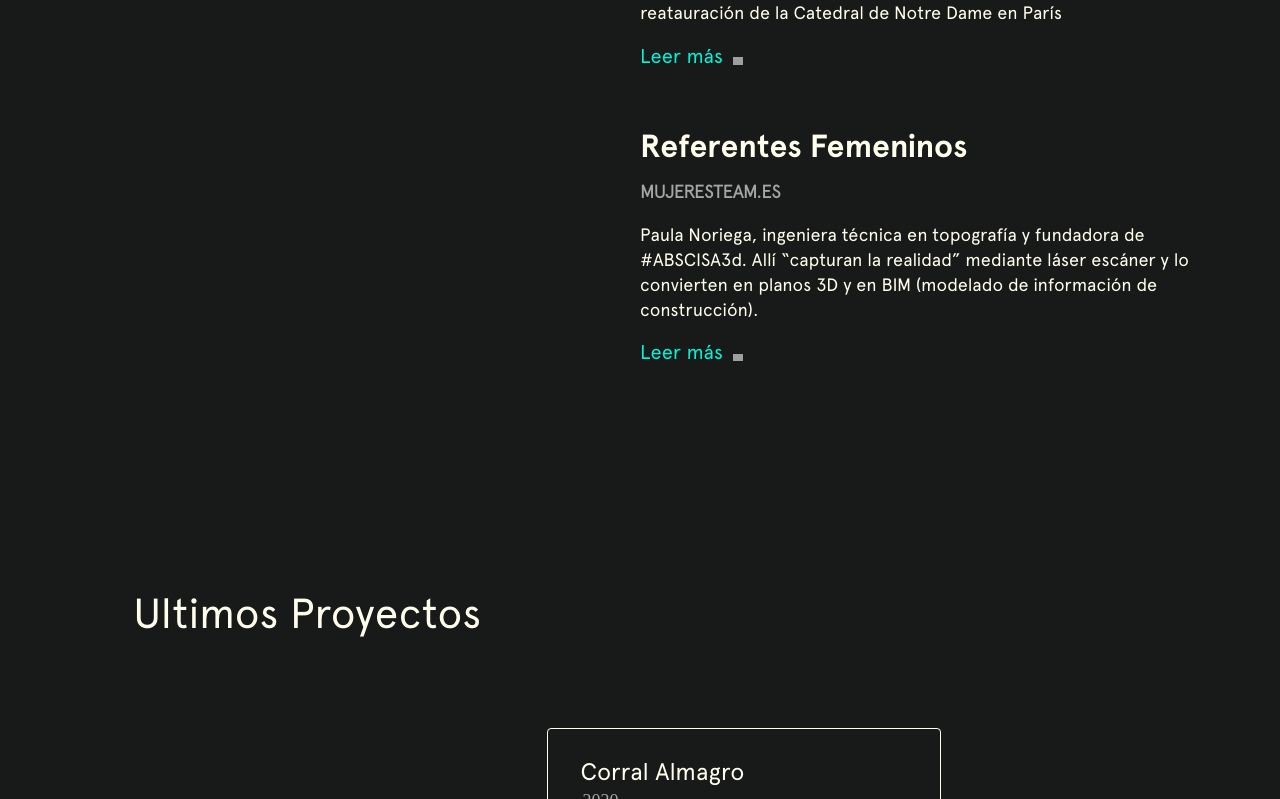
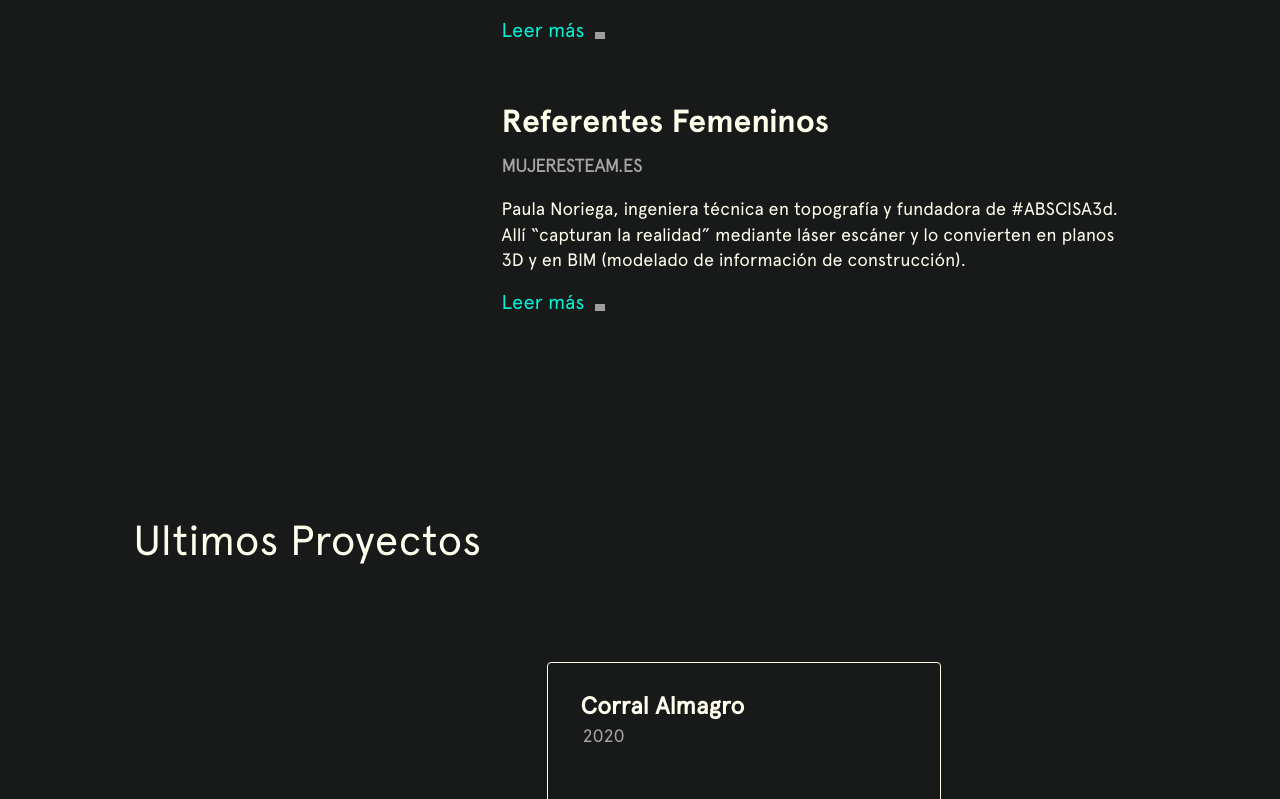
Before and after one commit to fermarinsanchez/abscisa3DNext, a Next.js app: page / in a window 1280 px wide. Shown: the part 1581-2380 px from the top of the page. Built offline with nearby package versions, Linux system fonts and the light colour scheme; grey boxes are pictures that could not be loaded.

Commit message:
Pagina de proyectos Desktop

```diff
--- a/components/Footer/Footer.js
+++ b/components/Footer/Footer.js
@@ -34,7 +34,7 @@ const Footer = () => {
                         </div>
                     </div>
                     <div className={style.container_siguenos}>
-                        <h5>SÍGUENOS</h5>
+                        <h5>Síguenos</h5>
                         <a href="https://www.linkedin.com/company/abscisa3d" target="_blank" rel="noreferrer"><p>Linkedin</p></a>
                         <a href='https://www.instagram.com/abscisa3d/' target="_blank" rel="noreferrer"><p>Instagram</p></a>
                         <a href="https://www.youtube.com/channel/UCbOQEkKfbAdPLOaACHXAhQg" target="_blank" rel="noreferrer"><p>Youtube</p></a>
--- a/components/MiniProjects/MiniProjects.js
+++ b/components/MiniProjects/MiniProjects.js
@@ -16,13 +16,13 @@ const MiniProjects = (props) => {
         <>
             <InView >
                     <Link href={'/projects/[id]'} as={`/projects/${props.id}`} passHref>
-                        <div className={inView ? style.enterCard : style.exitCard}
+                        <div className={[inView ? style.enterCard : style.exitCard]}
                             ref={ref}>
                             <div className={style.card_project} key={props.id}>
                                 <h5 className={style.card_project_title}>{props.name}</h5>
                                 <p className={style.card_project_year}>{props.year}</p>
                                 <div className={style.containerImageProject}>
-                                    <img src={`${props.img}`} alt={`${props.alt}`} className={style.cardImage} />
+                                    <img src={`${props.img}`} alt={`${props.alt}`} className={style.projImage} />
                                 </div>
                             </div>
                         </div>
--- a/pages/index.js
+++ b/pages/index.js
@@ -119,7 +119,7 @@ const Home = ({ projects, news }) => {
               <p className={style.leerMas}>Leer más<span><img className={style.chevronRight} src='https://res.cloudinary.com/dci5hxl4x/image/upload/v1639833154/chevron_right_u28er2.svg' alt='chevron right #abscisa3d'/></span></p>
               </a>
             </div>
-            <div className={style.container_testimonial}>
+            <div className={style.container_testimonial_last}>
               <h4>{news[2].title}</h4>
               <h6 className={style.subTitleTestimonial}>{news[2].font}</h6>
               <p>{news[2].text}</p>
@@ -221,7 +221,9 @@ const Home = ({ projects, news }) => {
               </div>
             </InView>
           </div>
-          <h3 id='equipo'm className={style.teamHeader}>Equipo</h3>
+          </div>
+          <div className={style.container_equipo}>
+          <h3 id='equipo' className={style.teamHeader}>Equipo</h3>
           <div
             className={[style.equipo_cards, inView && style.growAnimation].join(" ")}
             style={{ opacity: inView ? 1 : 0 }}>
--- a/pages/news.js
+++ b/pages/news.js
@@ -37,8 +37,8 @@ export default function news() {
                                     <div className={style.newsCard}>
                                         <a href={elem.link} target="_blank" style={{ textDecoration: 'none' }}>
                                             <div className={style.container_testimonial}>
-                                                <h3>{elem.title}</h3>
-                                                <h4>{elem.font}</h4>
+                                                <h4>{elem.title}</h4>
+                                                <h6>{elem.font}</h6>
                                                 <p>{elem.text}</p>
                                                 <a href={elem.link} target='_blank' className={style.newsAnchor} style={{ textDecoration: 'none' }}>
                                                     <p className={style.leerMas}>Leer más<span><img className={style.chevronRight} src='https://res.cloudinary.com/dci5hxl4x/image/upload/v1639833154/chevron_right_u28er2.svg' alt='chevron right #abscisa3d' /></span></p>
--- a/pages/projects/[id].js
+++ b/pages/projects/[id].js
@@ -1,7 +1,6 @@
 import { data } from '../../json_projects/data'
 import { useState, useEffect } from 'react';
 import SimpleReactLightbox, { SRLWrapper } from 'simple-react-lightbox'
-import Link from 'next/link'
 import style from '../../styles/ProjectPage.module.css'
 import { useInView, InView } from 'react-intersection-observer';
 import HeaderLogo from '../../components/HeaderLogo/HeaderLogo';
@@ -50,9 +49,9 @@ const ProjectPage = ({ project }) => {
                 <HeaderLogo/>
                 <div className={style.projectHeader}>
                     <div className={style.containerTopHeader}>
-                    <h5 className={style.topHeader} style={{ transform: `translateY(${offset * -0.5}px)` }}>
+                    <h1 className={style.topHeader} style={{ transform: `translateY(${offset * -0.5}px)` }}>
                         {project.name}
-                    </h5>
+                    </h1>
                     </div>
                     <div className={style.imgDest}>
                         <img src={project.imgDest} alt={project.alt} className={style.imgDestView} style={{ transform: `translateY(${offset * -0.1}px)` }} />
--- a/styles/Home.module.css
+++ b/styles/Home.module.css
@@ -66,6 +66,7 @@
   font-weight: 400;
   margin: 8px 25px 12px 36px;
   line-height: normal;
+  overflow: hidden;
   animation: fadeUpInH2 1s ease-in;
 }
 
@@ -128,7 +129,7 @@
 }
 
 .container_mas_noticias {
-  margin: 45px 0 49px 0;
+  margin: -20px 0 56px 0;
   display: flex;
   justify-content: center;
   align-items: center;
@@ -153,6 +154,35 @@
 
 .container_testimonial {
   margin-bottom: 56px;
+}
+
+.container_testimonial_last {
+  margin-bottom: 48px;
+}
+
+.container_testimonial_last h4 {
+  text-align: left;
+  font-family: "Apercu Bold";
+  color: var(--white);
+  margin-bottom: 8px;
+  font-weight: 600;
+}
+
+.container_testimonial_last h6 {
+  text-align: left;
+  text-transform: uppercase;
+  color: #A5A5A5;
+  font-family: "Apercu Light";
+  margin-top: 0px;
+  line-height: 12px;
+  margin-top: 16px;
+  margin-bottom: 24px;
+}
+
+.container_testimonial_last p {
+  text-align: left;
+  color: var(--white);
+  margin-top: 0px;
 }
 
 .container_testimonial h4 {
@@ -201,8 +231,9 @@
   animation-timing-function: ease-in-out;
 }
 
-.container_last_projects_text > h3 {
+.container_last_projects_text>h3 {
   margin: 50px 36px 0px 36px;
+  padding-bottom: 6px;
   text-align: left;
   font-weight: 400;
   color: var(--white);
@@ -267,14 +298,12 @@
 
 .card_project_title {
   margin: 0 20px 0px 0;
-  font-weight: normal;
   font-size: 24px;
   color: var(--white);
 }
 
 .card_project_year {
   margin: 0px 177px 73px 2px;
-  font-family: 'Oswald';
   font-size: 18px;
   color: #a5a5a5;
 }
@@ -317,7 +346,7 @@
 }
 
 .container_mas_proyectos {
-  margin: 45px 0 49px 0;
+  margin: 40px 0 49px 0;
   display: flex;
   justify-content: center;
   align-items: center;
@@ -361,6 +390,19 @@
   left: 66px;
 }
 
+.container_equipo {
+  padding-top: 32px;
+  padding-bottom: 72px;
+  margin-left: -8px;
+  margin-right: -8px;
+}
+
+.container_equipo>h3 {
+  margin: 0 36px 16px 44px;
+  color: #fffeed;
+  font-weight: 400;
+}
+
 .container_sobre_nosotros {
   background-color: #232323;
   padding-top: 32px;
@@ -371,7 +413,6 @@
 
 .container_sobre_nosotros>h3 {
   margin: 0 36px 16px 44px;
-  font-size: 30px;
   color: #fffeed;
   font-weight: 400;
 }
@@ -382,7 +423,6 @@
 
 .sobre_nosotros_text_1 {
   margin: 0px 36px 16px 44px;
-  font-size: 16px;
   font-weight: normal;
   font-stretch: normal;
   font-style: normal;
@@ -394,8 +434,7 @@
 }
 
 .sobre_nosotros_text_2 {
-  margin: 0px 36px 140px 44px;
-  font-size: 16px;
+  margin: 0px 36px 70px 44px;
   font-weight: normal;
   font-stretch: normal;
   font-style: normal;
@@ -468,13 +507,11 @@
 @keyframes fadeUpInH2 {
   from {
     opacity: 0;
-    font-size: 30px;
-    margin-right: 200px
   }
 
   to {
     opacity: 1;
-    font-size: 42px;
+
   }
 }
 
@@ -538,6 +575,10 @@
     margin-left: 30px;
   }
 
+  .headers_mobile>h1 {
+    font-size: 31px;
+  }
+
   .wrapper_testimonials {
     margin: 72px 34px 30px 30px;
   }
@@ -558,7 +599,7 @@
     margin: 0 auto;
   }
 
-  .container_sobre_nosotros>h5 {
+  .container_sobre_nosotros>h3 {
     margin-left: 44px;
   }
 
@@ -621,6 +662,14 @@
     margin-top: 5px;
   }
 
+  .container_sobre_nosotros>h3 {
+    font-size: 42px;
+  }
+
+  .container_sobre_nosotros>p {
+    font-size: 18px;
+  }
+
   .container_our_services {
     margin: 0 auto;
   }
@@ -669,6 +718,7 @@
   }
 
   .leftBlock {
+    display: block;
     width: 13vw;
     height: 100%;
     background-color: #181919;
@@ -725,6 +775,7 @@
   }
 
   .leftBlock {
+    display: block;
     width: 33vw;
     height: 100%;
     background-color: #181919;
@@ -779,22 +830,16 @@
     margin-bottom: 34px;
   }
 
-  .headers_mobile>h2 {
+  .headers_mobile>h1 {
     font-family: "Apercu Bold";
     font-size: 5.5em;
     font-weight: 200;
-    margin: 8px 600px 17px 500px;
+    margin: 8px 35% 17px 25%;
   }
 
-  .headers_mobile>h3 {
-    font-family: "Apercu Bold";
-    margin: 0px 100px 0 500px;
-    font-size: 34px;
-    font-weight: 100;
-  }
 
   .homeCTA {
-    margin: 36px 100px 0 500px;
+    margin: 36px 100px 0 25%;
     border: 2px solid var(--green);
     border-radius: 4px;
   }
@@ -835,10 +880,11 @@
   }
 
   .quotesSection {
-    width: 50%;
+    width: 25%;
     display: flex;
-    justify-content: center;
+    justify-content: flex-start;
     align-items: center;
+    padding-left: 3.1%;
   }
 
   .container_with_arrow>img {
@@ -854,27 +900,67 @@
     display: none;
   }
 
+  .container_last_projects_text>h3 {
+    margin: 36px 36px 0px 36px;
+  }
+
   .container_sobre_nosotros {
     padding: 10vh 7vw;
+    display: flex;
+    flex-direction: column;
+    align-content: center;
+  }
+
+  .container_sobre_nosotros>h3 {
+    padding-bottom: 32px;
+  }
+
+  .sobre_nosotros_text_1 {
+    margin: 0px;
+    font-weight: normal;
+    font-stretch: normal;
+    font-style: normal;
+    letter-spacing: normal;
+    text-align: left;
+    color: #fdfad6;
+    max-width: 300px;
+    padding-bottom: 24px;
+
+
+  }
+
+  .sobre_nosotros_text_2 {
+    margin: 0px;
+    font-weight: normal;
+    font-stretch: normal;
+    font-style: normal;
+    letter-spacing: normal;
+    text-align: left;
+    color: #fdfad6;
+    max-width: 300px;
+  }
+
+  .container_equipo {
+    padding: 7vh 7vw 10vh 7vw;
   }
 
   .projectsIcon {
     width: 40px !important;
   }
 
-  .container_sobre_nosotros>h5 {
-    font-size: 58px;
+  .container_sobre_nosotros>h3 {
+    margin: 0;
   }
 
   .textAndCube {
     display: flex;
     flex-direction: row;
-    justify-content: space-between;
+    justify-content: center;
   }
 
   .cube {
     display: block;
-    padding-top: 46px;
+    padding-top: 12px;
     padding-right: 300px;
   }
 
@@ -883,7 +969,7 @@
   }
 
   .proyectsSectionContainer {
-    padding: 10vh 7vw;
+    padding: 10vh 7vw 8vh 7vw;
   }
 
   .container_last_projects {
@@ -968,7 +1054,7 @@
   }
 
 
-  @keyframes fadeUpInH2 {
+  /* @keyframes fadeUpInH2 {
     0% {
       opacity: 0;
       font-size: 3em;
@@ -979,7 +1065,7 @@
       opacity: 1;
       font-size: 5.5em;
     }
-  }
+  } */
 
   @keyframes fadeUpInH3 {
 
--- a/styles/MiniProjects.module.css
+++ b/styles/MiniProjects.module.css
@@ -3,7 +3,7 @@
   height: 300px;
   flex-grow: 0;
   margin: 34px 34px 34px 40px;
-  padding: 26px 38px 32px;
+  padding: 26px 0 38px 32px;
   border-radius: 4px;
   border: solid 1px var(--white);
   transition: 0.3s;
@@ -17,40 +17,41 @@
 
 .card_project_title {
   margin: 0 10px 0px 0;
-  font-family: Roboto;
-  font-weight: normal;
   font-size: 24px;
   color: var(--white);
 }
 
 .card_project_year {
-  margin: -4px 177px 73px 2px;
-  font-family: 'Oswald';
+  margin: 0px 177px 73px 2px;
   font-size: 18px;
   color: #a5a5a5;
 }
 
 .containerImageProject {
-  width: 196px;
-  height: 110px;
+  width: 250px;
+  max-height: 154px;
   overflow: hidden;
   border-radius: 4px 0 0 4px;
   position: absolute;
   right: 0;
-  bottom: 34px;
 }
 
-.containerImageProject>img {
-  width: auto;
-  height: auto;
-  margin-top: -30px;
-}
 
-.card_project {
+.card_project img {
   box-sizing: border-box;
   display: block;
   overflow: hidden;
-  width: 218px;
+  width: 252px;
+}
+
+.projImage {
+  transition: 0.5s
+}
+
+
+.projImage:hover {
+  transform: scale(1.1);
+  transition: 0.5s
 }
 
 
@@ -73,8 +74,20 @@
 /* Desktops and laptops ----------- */
 @media only screen and (min-width : 1224px) {
 
-  .containerCard3, .containerCard5{
-    margin-left: 70px;
+  .card_project {
+    width: 360px;
+    margin-left: 20%;
+    height: 360px;
+    cursor: pointer;
+  }
+
+  .containerImageProject {
+    width: 353px;
+    height: 233px;
+  }
+
+  .card_project img {
+    width: 353px;
   }
 
   .card_project_title {
@@ -86,21 +99,19 @@
   }
 
 
-  /* .containerImageProject {
+  .containerImageProject {
     width: 368px;
     max-height: 184px;
-    top: 180px;
     overflow: hidden;
     border-radius: 4px 0 0 4px;
     position: absolute;
-    right: 0;
-    /* bottom: 34px; */
-  /* } */
+    right: -14px;
+  }
 
   /* .containerImageProject>img {
 
     margin-top: -30px;
-  } */
+  }
 
 
 
@@ -173,6 +184,8 @@
     opacity: 0;
   }
 }
+*/
+}
 
 /* Large screens ----------- */
 @media only screen and (min-width : 1824px) {
--- a/styles/Proyectos.module.css
+++ b/styles/Proyectos.module.css
@@ -1,15 +1,13 @@
-.projectsHeader>h5 {
+.projectsHeader>h1{
   margin: 36px 36px 36px 36px;
-  font-size: 30px;
   text-align: left;
   color: var(--white);
-  font-size: 30px;
   font-weight: 400;
 }
 
 .projectsHeader>p {
   margin: 0px 36px 46px 36px;
-  font-size: 16px;
+  color: var(--white);
 }
 
 .cardsContainer {
@@ -20,9 +18,32 @@
   align-items: center;
   margin-top: 92px;
 }
+.growAnimation {
+  animation-name: grow;
+  animation-duration: 1s;
+  animation-timing-function: ease-in-out;
+}
 
 .logo_wrap {
   display: none;
+}
+
+@keyframes grow {
+  from {
+    opacity: 0;
+    -webkit-transform: scale(0.95);
+    -ms-transform: scale(0.95);
+    transform: scale(0.95);
+
+  }
+
+  to {
+    opacity: 1;
+    -webkit-transform: scale(1);
+    -ms-transform: scale(1);
+    transform: scale(1);
+
+  }
 }
 
 /* Smartphones (landscape) ----------- */
@@ -116,12 +137,14 @@
 
 
   .projectsHeader {
-    width: 31%;
+    width: 50%;
+    display: flex;
+    flex-direction: column;
+    margin-bottom: 36px
   }
 
-  .projectsHeader>h5 {
+  .projectsHeader>h1 {
     margin-bottom: 10px;
-    font-size: 3.5em;
   }
 
   .projectsHeader>p {
@@ -132,12 +155,14 @@
 
   .content {
     display: flex;
+    flex-direction: row;
     justify-content: center;
   }
 
   .cardsContainer {
     width: 84%;
     justify-content: space-around;
+    margin-top: 0px;
     /*height: auto;
     margin-left: 25%;
     margin-right: 18%;
@@ -156,10 +181,13 @@
     cursor: pointer;
   }
 
-  .content {
+  .growAnimation {
+    overflow-x: scroll;
     display: flex;
-    flex-direction: row;
+    /* -webkit-box-shadow: inset -21px 1px 42px -12px rgba(0,0,0,0.47);
+    box-shadow: inset -21px 1px 42px -12px rgba(0,0,0,0.47); */
   }
+
 
 }
 
--- a/styles/news.module.css
+++ b/styles/news.module.css
@@ -1,6 +1,6 @@
 .topHeader {
   width: 297px;
-  margin: 132px 36px -26px 44px;
+  margin: 36px 36px 36px 36px;
   font-size: 58px;
   font-weight: 400;
   text-align: left;
@@ -8,6 +8,10 @@
 }
 .generalContainer {
   padding: 10vh 7vw;
+}
+
+.logo_wrap {
+  display: none;
 }
 
 .wrapper_testimonials {
@@ -19,23 +23,22 @@
   margin-bottom: 50px;
 }
 
-.container_testimonial h3 {
+.container_testimonial h4 {
   text-align: left;
   color: var(--white);
-  font-size: 20px;
   margin-bottom: 8px;
-  font-family: 'Roboto', sans-serif;
   font-weight: 600;
 }
 
-.container_testimonial h4 {
+.container_testimonial h6 {
   text-align: left;
+  text-transform: uppercase;
   color: #A5A5A5;
-  font-weight: 100;
-  font-size: 20px;
+  font-family: "Apercu Light";
   margin-top: 0px;
-  margin-bottom: 12px;
-  font-family: 'Oswald', sans-serif;
+  line-height: 12px;
+  margin-top: 16px;
+  margin-bottom: 24px;
 }
 
 .container_testimonial p {
@@ -46,16 +49,6 @@
   font-family: 'Roboto', sans-serif;
 }
 
-
-.container_testimonial h6 {
-  text-align: center;
-  color: var(--green);
-  font-size: 14px;
-  font-family: 'Oswald', sans-serif;
-  font-weight: 200;
-  margin-top: 20px;
-  margin-bottom: 20px;
-}
 
 .leerMas {
   color: var(--green) !important;
@@ -76,7 +69,7 @@
   justify-content: space-evenly
 }
 
-.newsCard {
+/* .newsCard {
   width: 550px;
   height: 275px;
   background: #131313;
@@ -94,7 +87,7 @@
   padding: 30px;
   box-shadow: -14px -10px 34px -13px rgba(255, 254, 237, 0.25), 10px 10px 25px 9px rgba(0, 0, 0, 0.28);
   transition: all .2s ease-in-out
-}
+} */
 
 /* Smartphones (landscape) ----------- */
 @media only screen and (min-width : 321px) and (orientation : landscape) {}
```
Also changed, not shown: components/Footer/Footer.module.css (+8 -5 lines), pages/projects.js (+17 -4 lines), styles/ProjectPage.module.css (+10 -15 lines).
